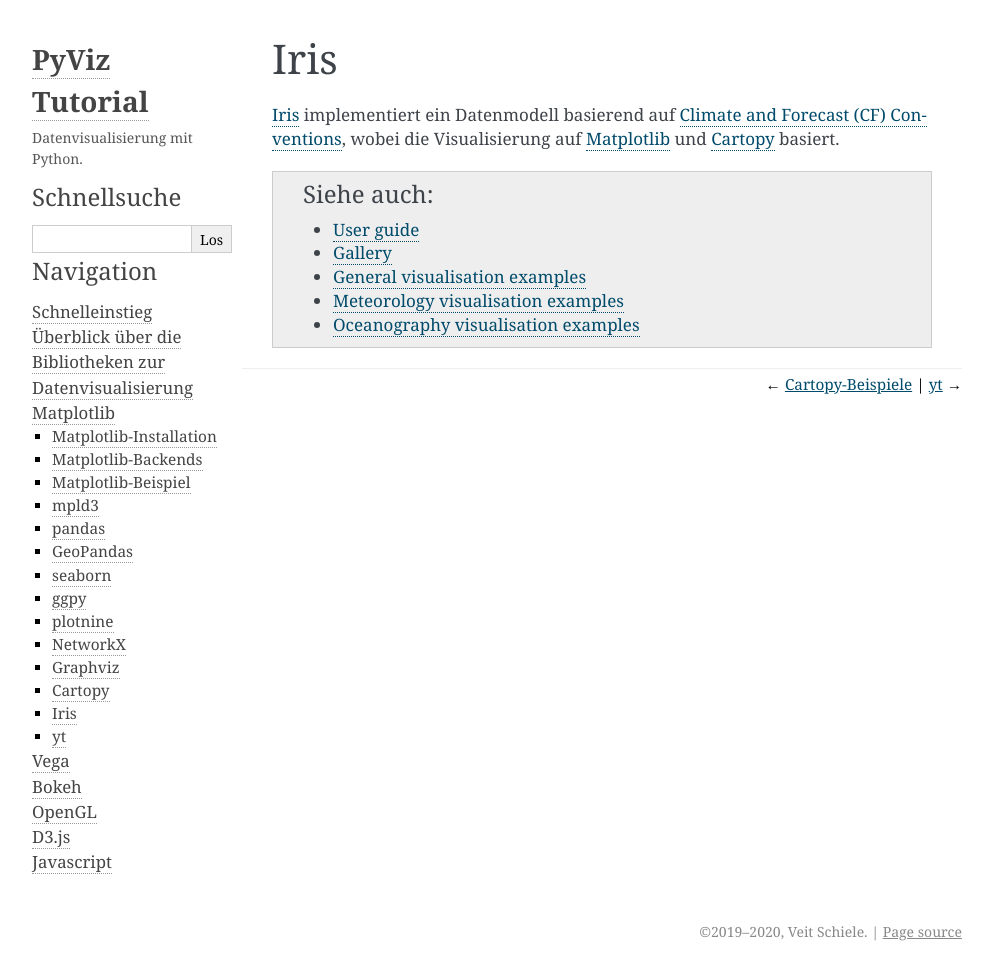
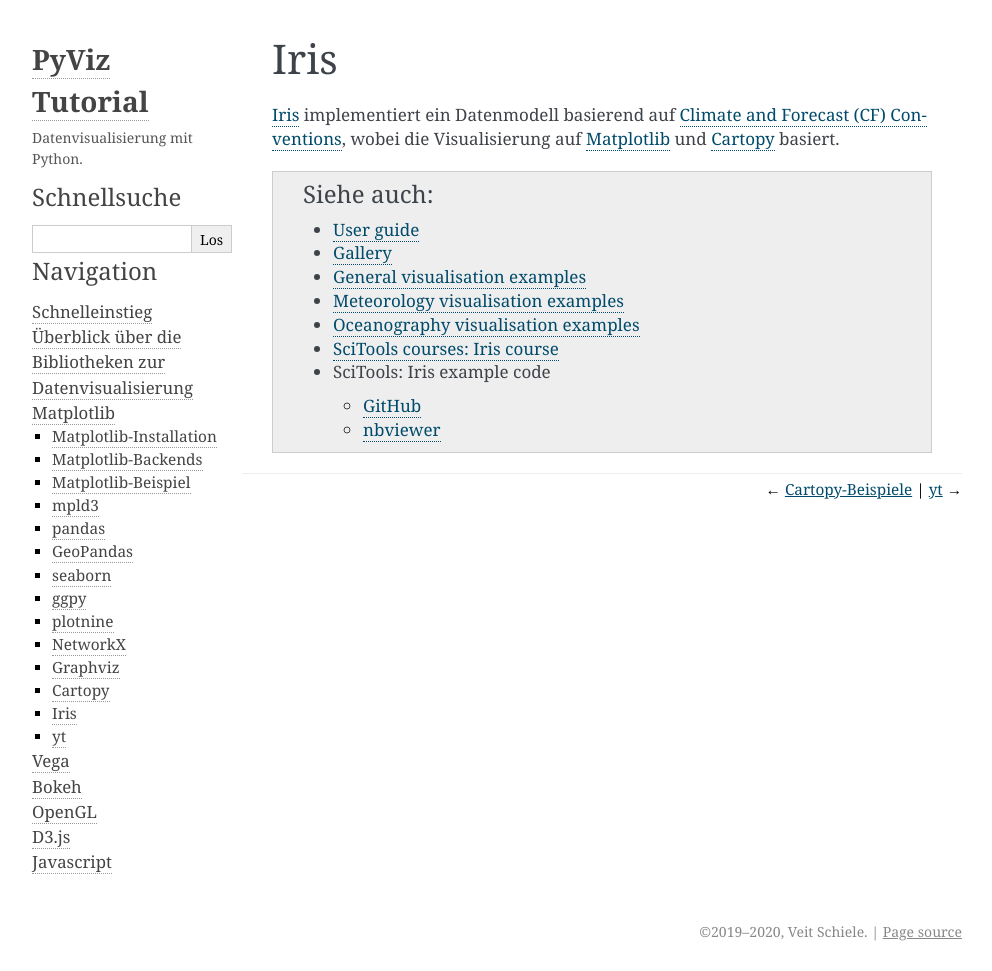
Before and after one commit to veit/pyviz-tutorial-de, a Sphinx documentation site: the page built from docs/matplotlib/iris.rst, in a window 1280 px wide. Shown: the whole page, without its empty margins (148-1140 px from the left). Built offline with Sphinx 7.4.7, drawn with Linux system fonts in a browser that asks for light colours; pages that are not in the unit, such as notebooks, are missing from menus.

Commit message:
Add links to Iris course and examples

```diff
--- a/docs/matplotlib/iris.rst
+++ b/docs/matplotlib/iris.rst
@@ -16,3 +16,10 @@ Datenmodell basierend auf `Climate and Forecast (CF) Conventions
      <https://scitools.org.uk/iris/docs/latest/examples/Meteorology/index.html>`_
    - `Oceanography visualisation examples
      <https://scitools.org.uk/iris/docs/latest/examples/Oceanography/index.html>`_
+   - `SciTools courses: Iris course
+     <https://github.com/SciTools/courses/tree/master/course_content/iris_course>`_
+   - SciTools: Iris example code
+
+     - `GitHub <https://github.com/SciTools/iris_example_code>`_
+     - `nbviewer
+       <https://nbviewer.jupyter.org/github/SciTools/iris_example_code/blob/master/index.ipynb>`_
```
